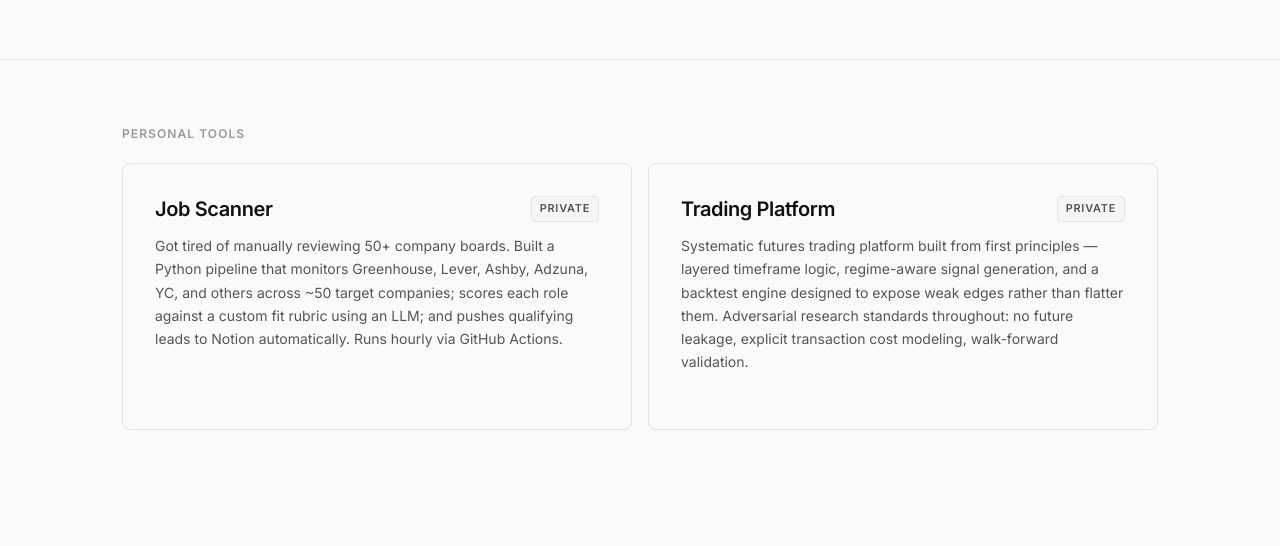
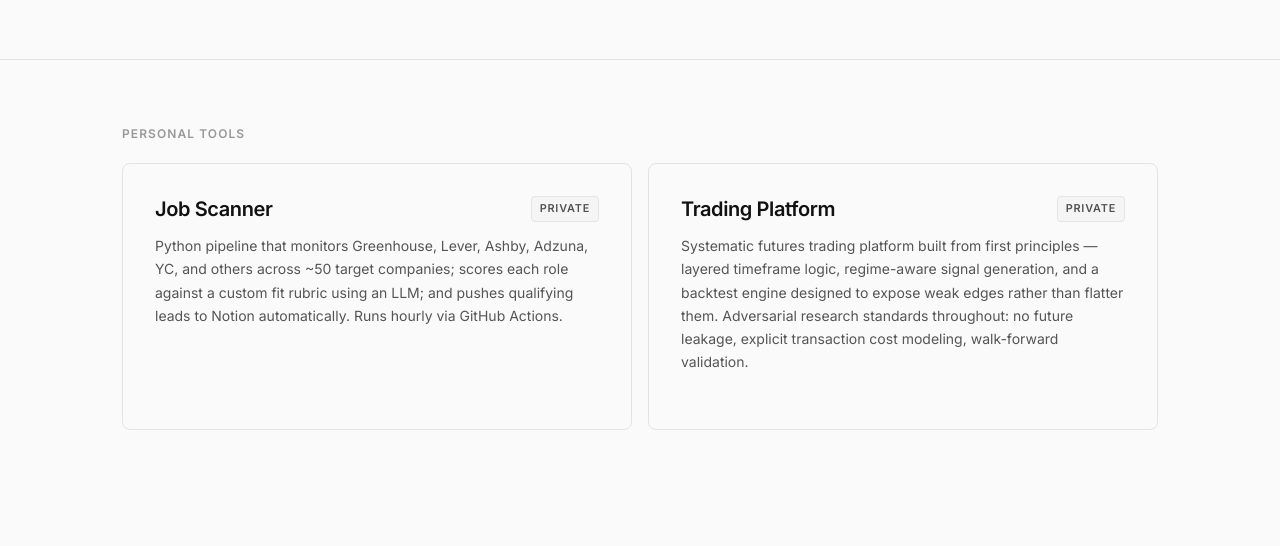
Before and after one commit to dylanglatt/dylanglatt.com, a Flask app: page /work in a window 1280 px wide. Shown: the part 1011-1557 px from the top of the page. Run offline with Flask 3, Linux system fonts and the light colour scheme.

Commit message:
Clean up Job Scanner description

```diff
--- a/templates/work.html
+++ b/templates/work.html
@@ -76,10 +76,10 @@
             <span class="badge badge--private">Private</span>
           </div>
           <p class="card-description">
-            Got tired of manually reviewing 50+ company boards. Built a Python pipeline that
-            monitors Greenhouse, Lever, Ashby, Adzuna, YC, and others across ~50 target companies;
-            scores each role against a custom fit rubric using an LLM; and pushes qualifying
-            leads to Notion automatically. Runs hourly via GitHub Actions.
+            Python pipeline that monitors Greenhouse, Lever, Ashby, Adzuna, YC, and others
+            across ~50 target companies; scores each role against a custom fit rubric using
+            an LLM; and pushes qualifying leads to Notion automatically. Runs hourly via
+            GitHub Actions.
           </p>
         </div>
         <div class="card-footer">
```
